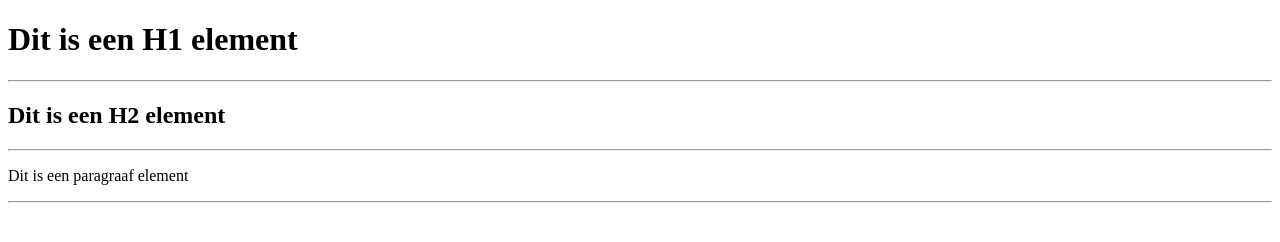
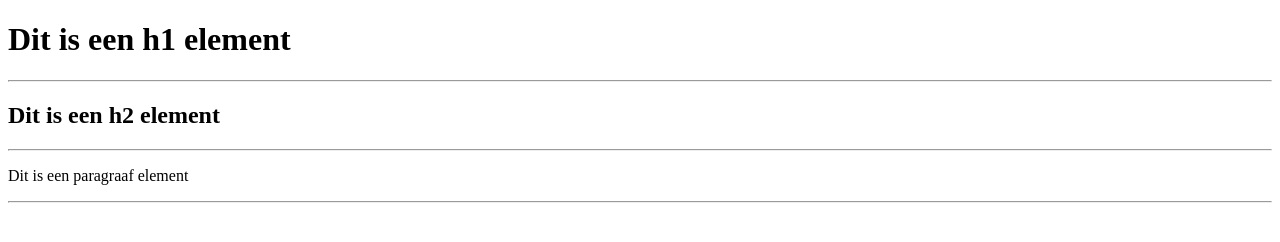
Before and after one commit to Simbagiiiooo/Eerste-HTML-Winc_academy, a plain HTML site: page index.html in a window 1280 px wide. Drawn offline with Linux system fonts and the light colour scheme.

Commit message:
Changed H1 to h1

```diff
--- a/index.html
+++ b/index.html
@@ -5,9 +5,9 @@
           <title> Eerste HTML Winc_Academy </title>
         </head>
         <body>
-          <h1>Dit is een H1 element</h1>
+          <h1>Dit is een h1 element</h1>
           <hr>
-          <h2>Dit is een H2 element</h2>
+          <h2>Dit is een h2 element</h2>
           <hr>
           <p>Dit is een paragraaf element</p>
           <hr>
```
